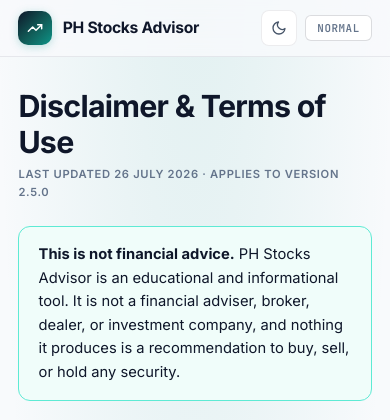
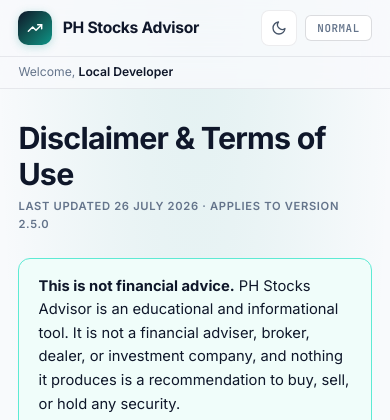
Before and after one commit to phdwight/agentic-ph-stocks-advisor, a Flask app: page /disclaimer in a window 390 px wide. Shown: the top 420 px of the page. Run offline with Flask 3, Linux system fonts and the light colour scheme; parts of the project's set-up code (start-up, migrations or seed data) failed here and were passed over.

Commit message:
fix(web): fix mobile recent drawer blur on report pages and show user greeting

```diff
--- a/ph_stocks_advisor/web/static/pwa.js
+++ b/ph_stocks_advisor/web/static/pwa.js
@@ -169,6 +169,7 @@
 
     // 4. Mobile Recent slide-over drawer & bottom tab bar actions
     const backdrop = document.getElementById("sidebar-backdrop");
+    const mobileDrawerMedia = window.matchMedia ? window.matchMedia("(max-width: 900px)") : null;
     const closeDrawer = () => {
       document.body.classList.remove("drawer-open");
       if (backdrop) backdrop.hidden = true;
@@ -177,7 +178,7 @@
 
     const openDrawer = () => {
       const sidebar = document.querySelector(".sidebar");
-      if (sidebar) {
+      if (sidebar && window.getComputedStyle(sidebar).display !== "none") {
         document.body.classList.add("drawer-open");
         if (backdrop) backdrop.hidden = false;
         document.querySelectorAll("[data-open-recent]").forEach((b) => b.setAttribute("aria-expanded", "true"));
@@ -209,6 +210,14 @@
     });
 
     backdrop?.addEventListener("click", closeDrawer);
+    if (mobileDrawerMedia && typeof mobileDrawerMedia.addEventListener === "function") {
+      mobileDrawerMedia.addEventListener("change", (e) => {
+        if (!e.matches) closeDrawer();
+      });
+    }
+    window.addEventListener("pageshow", (e) => {
+      if (e.persisted) closeDrawer();
+    });
     document.addEventListener("click", (e) => {
       if (e.target.closest("[data-close-drawer]")) closeDrawer();
       if (document.body.classList.contains("drawer-open") && e.target.closest(".sidebar-ticker")) {
--- a/ph_stocks_advisor/web/static/style.css
+++ b/ph_stocks_advisor/web/static/style.css
@@ -497,19 +497,34 @@ a:hover {
   gap: 0.65rem;
 }
 
-.nav-user-name {
-  color: var(--text-secondary);
-  font-size: 0.8rem;
+.nav-user-name,
+.nav-user-greeting {
+  color: var(--text);
+  font-size: 0.82rem;
   font-weight: 500;
-  max-width: 160px;
+  max-width: 260px;
   overflow: hidden;
   text-overflow: ellipsis;
   white-space: nowrap;
 }
 
-.nav-user-name.elevated {
+.nav-welcome-label {
+  color: var(--text-muted);
+  font-weight: 400;
+}
+
+.nav-user-name strong,
+.nav-user-greeting strong {
+  font-weight: 600;
+}
+
+.nav-user-name.elevated strong,
+.nav-user-greeting.elevated strong {
   color: var(--amber);
-  font-weight: 600;
+}
+
+.nav-mobile-user {
+  display: none;
 }
 
 .nav-logout,
@@ -1876,7 +1891,9 @@ a:hover {
 
 /* ---------- Report Page (Console / Stream) ---------- */
 
-.page-report .sidebar { display: none; }
+@media (min-width: 901px) {
+  .page-report .sidebar { display: none; }
+}
 .page-report .layout > .container { max-width: 1180px; }
 .page-report main.container { padding-top: 1.5rem; padding-bottom: 2.5rem; }
 
@@ -2783,6 +2800,7 @@ progress.loading-spinner:indeterminate {
 
   /* Slide-over Recent drawer on mobile so search is always above the fold */
   .sidebar {
+    display: block;
     position: fixed;
     top: 0;
     left: 0;
@@ -2792,13 +2810,14 @@ progress.loading-spinner:indeterminate {
     max-height: none;
     background: var(--card);
     border-right: 1px solid var(--border);
-    box-shadow: var(--shadow-lg);
+    box-shadow: none;
     padding: calc(1rem + env(safe-area-inset-top)) 1rem calc(1.5rem + env(safe-area-inset-bottom));
     transform: translateX(-104%);
     transition: transform 0.28s var(--ease-out);
   }
 
   body.drawer-open .sidebar {
+    box-shadow: var(--shadow-lg);
     transform: translateX(0);
   }
 
@@ -2906,6 +2925,19 @@ progress.loading-spinner:indeterminate {
     display: none;
   }
 
+  .nav-mobile-user {
+    display: flex;
+    align-items: center;
+    padding-top: 0.32rem;
+    padding-bottom: 0.38rem;
+    border-top: 1px solid var(--border);
+  }
+
+  .nav-user-greeting {
+    max-width: 100%;
+    font-size: 0.76rem;
+  }
+
   .hero {
     padding: 1.85rem 0 1.65rem;
   }
--- a/ph_stocks_advisor/web/templates/base.html
+++ b/ph_stocks_advisor/web/templates/base.html
@@ -53,14 +53,19 @@
         </button>
 
         {% if current_user %}
+        {% set display_name = current_user.name or current_user.email or 'local dev' %}
         <div class="nav-user">
           {% if auth_enabled %}
-          <span class="nav-user-name{% if current_user.user_type == 1 %} elevated{% endif %}">{{ current_user.name or current_user.email }}</span>
+          <span class="nav-user-name{% if current_user.user_type == 1 %} elevated{% endif %}" title="{{ current_user.email or display_name }}">
+            <span class="nav-welcome-label">Welcome,</span> <strong>{{ display_name }}</strong>
+          </span>
           <a href="{{ url_for('auth.logout') }}" class="nav-logout">Sign Out</a>
           {% else %}
           <form method="post" action="{{ url_for('auth.switch_type') }}" class="dev-type-form">
             <input type="hidden" name="csrf_token" value="{{ csrf_token() }}">
-            <span class="nav-user-name{% if current_user.user_type == 1 %} elevated{% endif %}">local dev</span>
+            <span class="nav-user-name{% if current_user.user_type == 1 %} elevated{% endif %}" title="{{ current_user.email or display_name }}">
+              <span class="nav-welcome-label">Welcome,</span> <strong>{{ display_name }}</strong>
+            </span>
             <button type="submit" class="nav-type-toggle {{ 'elevated' if current_user.user_type == 1 else 'normal' }}">
               {{ 'ELEVATED' if current_user.user_type == 1 else 'NORMAL' }}
             </button>
@@ -74,6 +79,14 @@
         {% endif %}
       </div>
     </div>
+    {% if current_user %}
+    {% set mobile_display_name = current_user.name or current_user.email or 'local dev' %}
+    <div class="container nav-mobile-user">
+      <span class="nav-user-greeting{% if current_user.user_type == 1 %} elevated{% endif %}" title="{{ current_user.email or mobile_display_name }}">
+        <span class="nav-welcome-label">Welcome,</span> <strong>{{ mobile_display_name }}</strong>
+      </span>
+    </div>
+    {% endif %}
   </nav>
 
   <div class="layout">
```
Also changed, not shown: tests/test_pwa_and_landing.py (+2 -0 lines), tests/test_sidebar.py (+52 -0 lines).
